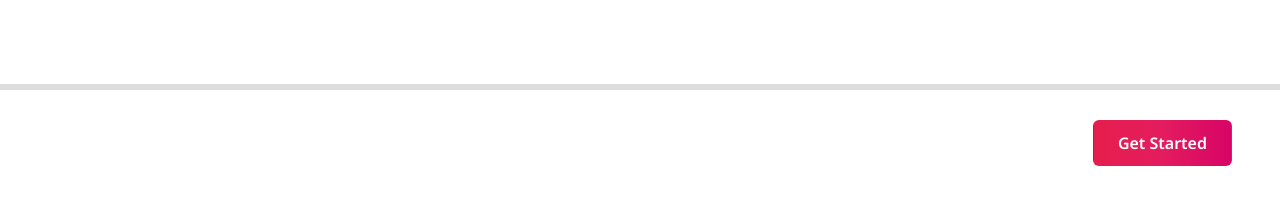
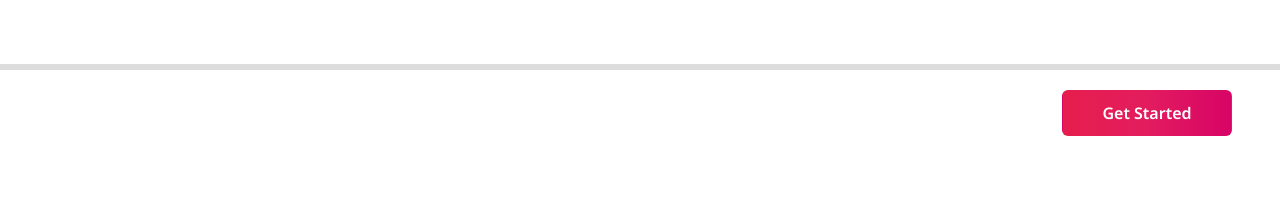
Before and after one commit to dhiraj2619/airbnb-web, a React (Create React App) app: page /hosting/overview in a window 1280 px wide. Shown: the part 540-744 px from the top of the page. Built offline with nearby package versions, Linux system fonts and the light colour scheme.

Commit message:
adding steps of hosting

```diff
--- a/src/pages/HostingOverview.jsx
+++ b/src/pages/HostingOverview.jsx
@@ -1,10 +1,41 @@
-import React from "react";
-import './css/hostingviews.css';
-
+import React, { useState } from "react";
+import "./css/hostingviews.css";
+import axios from "axios";
+import { ServerApi } from "../config/ServerApi";
+import { useNavigate } from "react-router-dom";
+import { BeatLoader } from "react-spinners";
 
 const HostingOverview = () => {
+  const navigate = useNavigate();
+  const [loading, setLoading] = useState(false);
+
+  const handleGetStarted = async () => {
+    const token =
+      localStorage.getItem("token") || localStorage.getItem("authToken");
+
+    setLoading(true);
+    try {
+      const { data } = await axios.post(
+        `${ServerApi}/property/add`,
+        {},
+        {
+          headers: {
+            Authorization: `Bearer ${token}`,
+          },
+        }
+      );
+
+      const propertyId = data.property._id;
+
+      navigate(`/hosting/${propertyId}/about-your-place`);
+    } catch (error) {
+      console.error("Failed to create property:", error);
+    }finally{
+      setLoading(false);
+    }
+  };
   return (
-    <section className="" style={{ height: "550px" }}>
+    <section className="" style={{ height: "530px" }}>
       <div className="container-fluid h-100">
         <div className="row align-items-center h-100">
           <div className="col-lg-6">
@@ -79,7 +110,9 @@ const HostingOverview = () => {
       </div>
       <div className="progress-line-straight">
         <div className="progress-line text-end me-5">
-            <button className="btn submitbtn px-4">Get Started</button>
+          <button className="btn getStarted px-4" disabled={loading} onClick={handleGetStarted}>
+            {loading ? <BeatLoader color="#010101" size={10} /> : 'Get Started'}
+          </button>
         </div>
       </div>
     </section>
--- a/src/pages/css/hostingviews.css
+++ b/src/pages/css/hostingviews.css
@@ -2,5 +2,18 @@
     border-top: 6px solid rgb(221, 221, 221) !important;
 }
 .progress-line{
-    padding-top: 30px;
+    padding: 20px 0;
 }
+.btn.getStarted{
+   background: linear-gradient(to right,#E61E4D 0%,#E31C5F 50%,#D70466 100%);;
+   color: #fff;
+   font-size: 16px;
+   font-weight: 600;
+   padding: 10px 13px;
+   width: 170px;
+}
+.getStarted:disabled{
+    background: #ccc !important;
+    cursor: not-allowed;
+    opacity: 1;
+}
```
Also changed, not shown: 1 other file (tests, documents, lock files or other folders).
